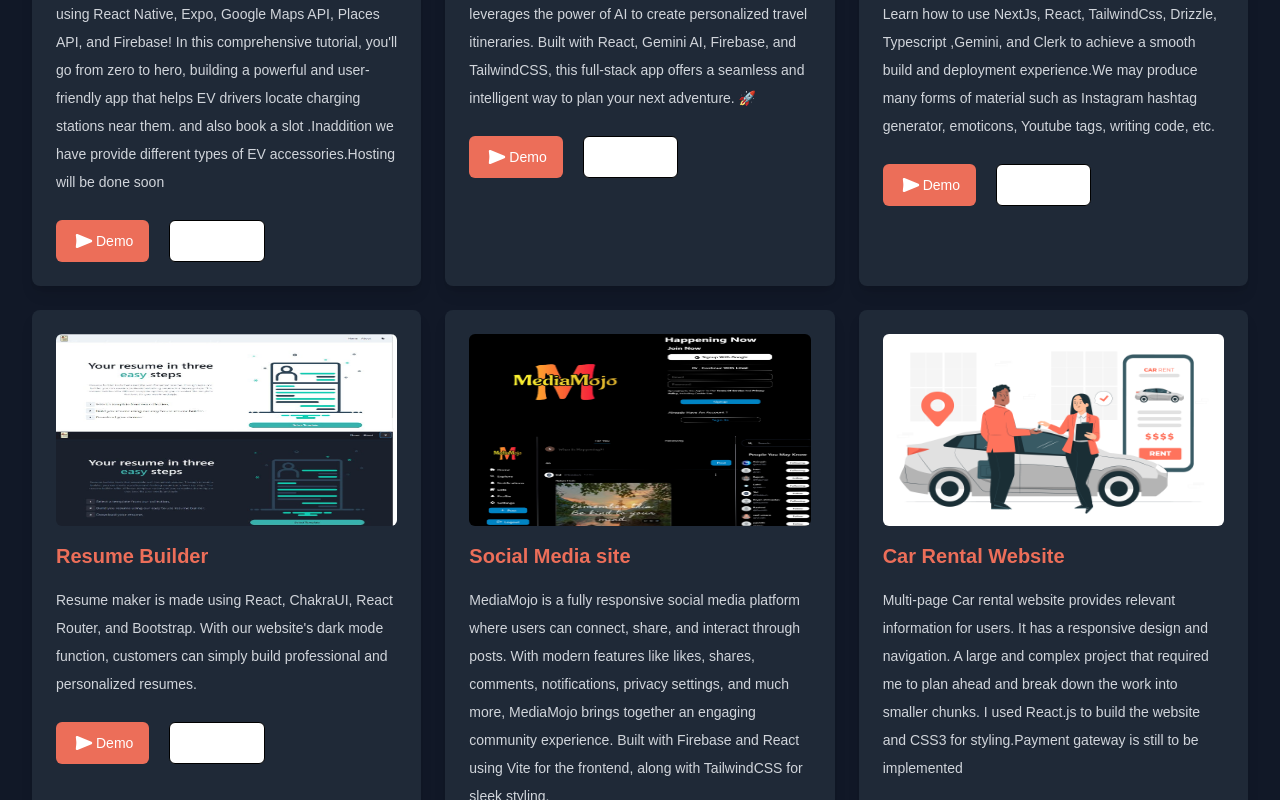
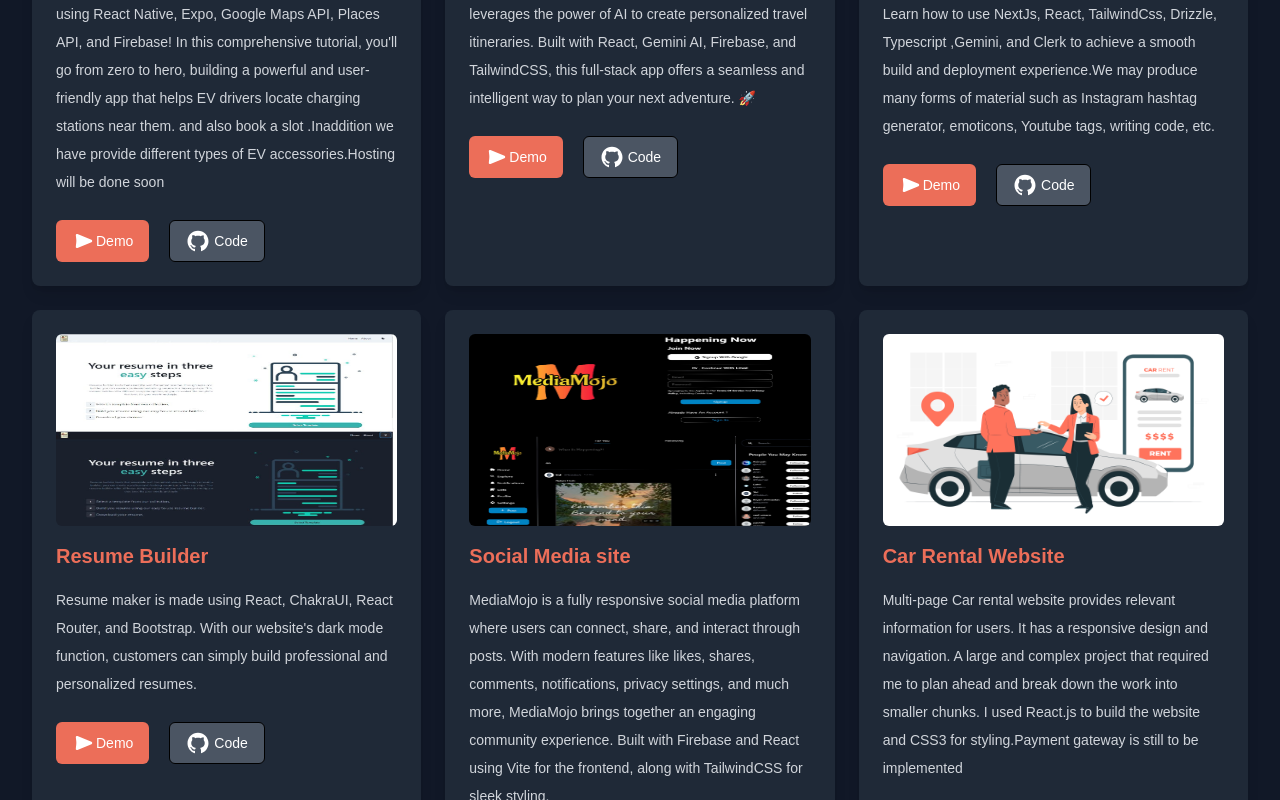
Before and after one commit to sahilbambarkar/My-Portfolio, a React (Create React App) app: page / in a window 1280 px wide. Shown: the part 1900-2700 px from the top of the page. Built offline with nearby package versions, Linux system fonts and the light colour scheme.

Commit message:
Update Project.js

```diff
--- a/src/components/Project.js
+++ b/src/components/Project.js
@@ -25,7 +25,7 @@ function Project({ image, name, live, source, desc }) {
                     href={source}
                     target='_blank'
                     rel='noreferrer'
-                    className='flex items-center gap-1 px-4 py-2 border border-black rounded-md text-sm bg-white dark:bg-gray-600 transition-scale hover:scale-105'
+                    className='flex items-center gap-1 px-4 py-2 border border-black rounded-md text-sm text-white bg-gray-600 transition-scale hover:scale-105'
                 >
                     <AiFillGithub className='w-6 h-6' /> Code
                 </a>
```
